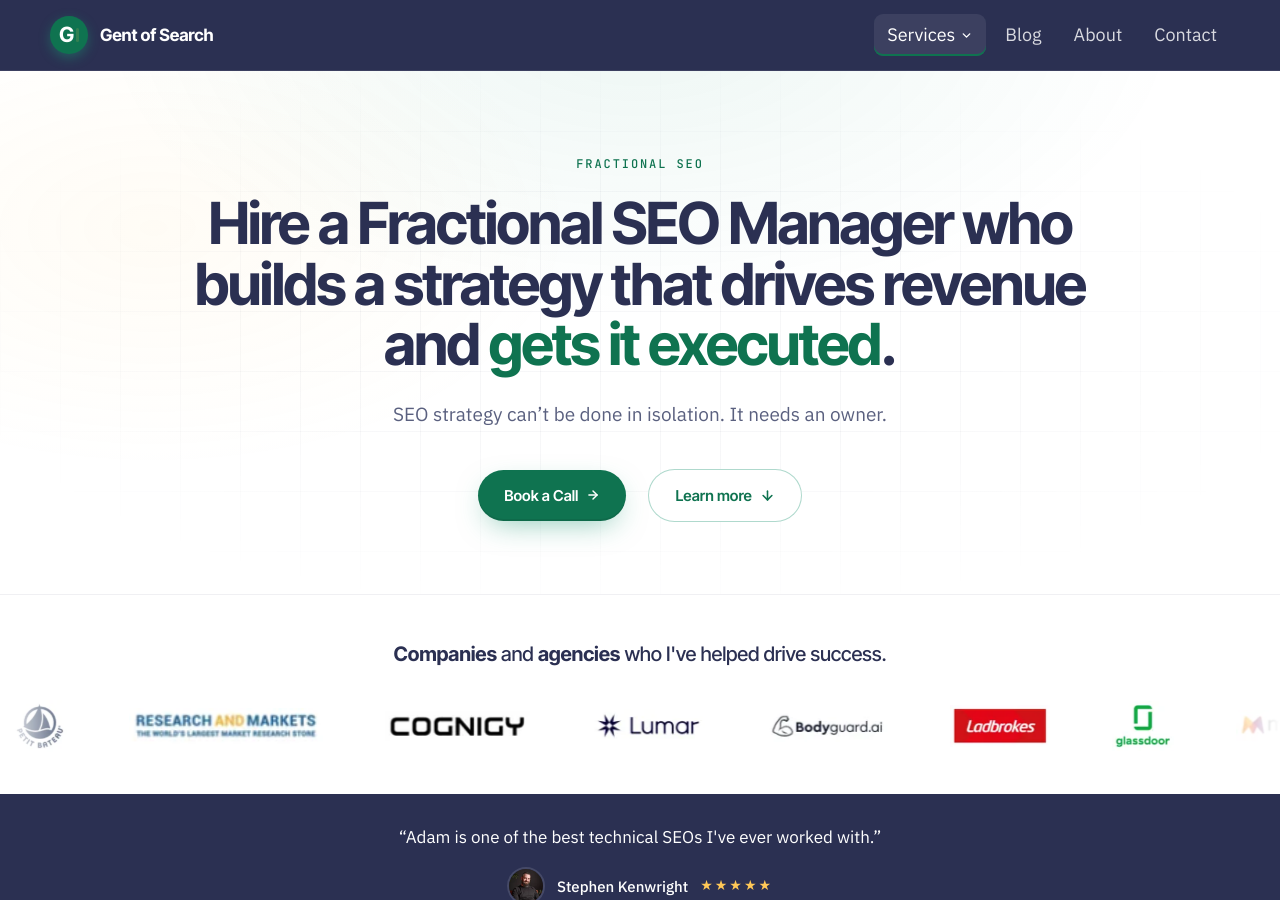
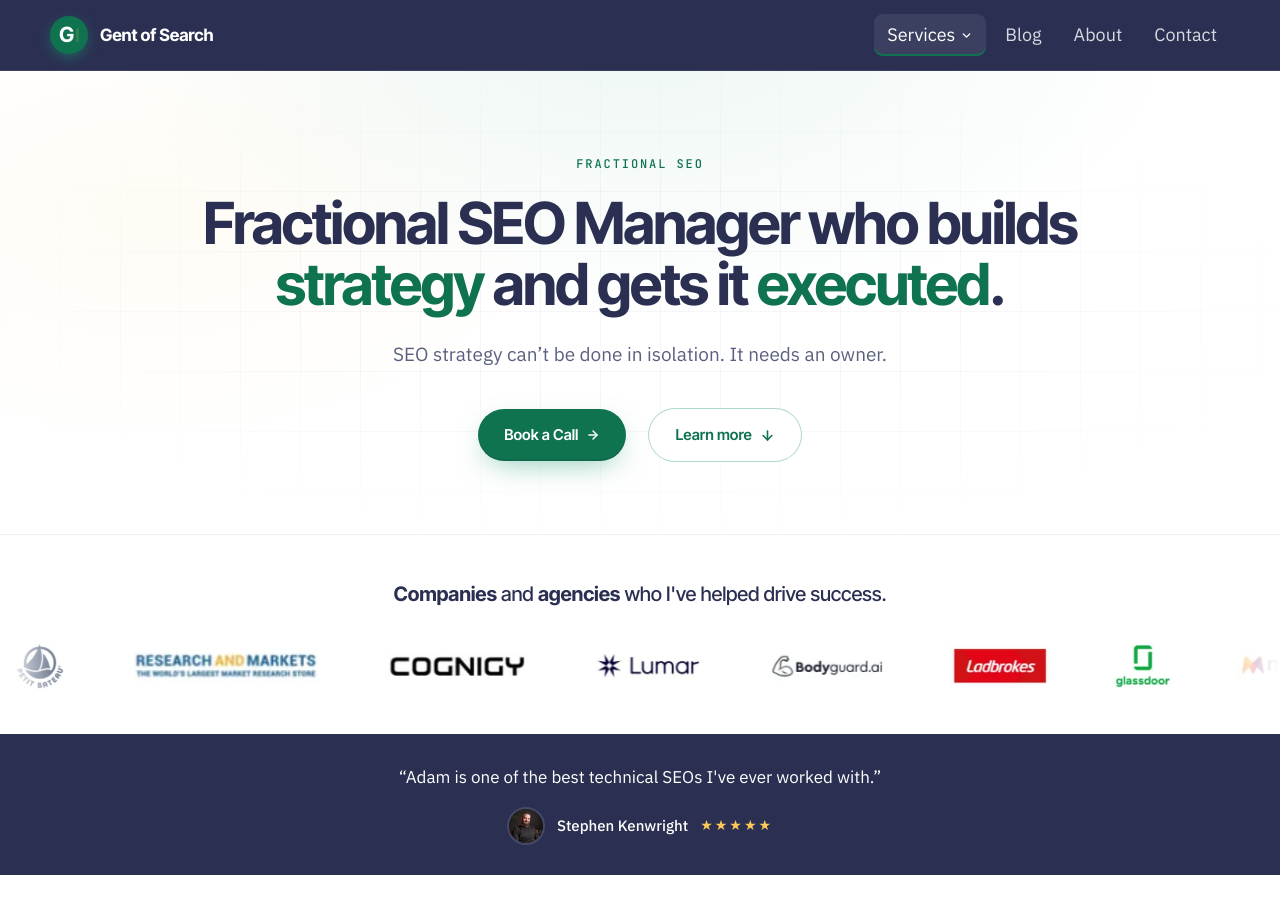
Before and after one commit to Gent-of-Search/gentofsearch.com, a Jekyll site: the page built from services/fractional-seo.html, in a window 1280 px wide and 900 px high. Built offline with Jekyll 4.4.1, drawn with Linux system fonts in a browser that asks for light colours.

Commit message:
Fractional: update H1 to 'Fractional SEO Manager who builds strategy and gets it executed' (strategy + executed green)

```diff
--- a/services/fractional-seo.html
+++ b/services/fractional-seo.html
@@ -11,7 +11,7 @@ service: fractional
     <div aria-hidden="true" style="position:absolute; inset:0; background-image:linear-gradient(rgba(43,48,82,0.04) 1px, transparent 1px), linear-gradient(90deg, rgba(43,48,82,0.04) 1px, transparent 1px); background-size:60px 60px; -webkit-mask-image:radial-gradient(ellipse at center, black 35%, transparent 78%); mask-image:radial-gradient(ellipse at center, black 35%, transparent 78%); pointer-events:none;"></div>
     <div style="position:relative; width:min(1180px,100% - 48px); margin:0 auto; padding:84px 0 72px; text-align:center;">
       <div style="font-family:'JetBrains Mono',monospace; font-size:12px; font-weight:500; letter-spacing:0.16em; text-transform:uppercase; color:#0F7350; margin-bottom:20px;">FRACTIONAL SEO</div>
-      <h1 style="font-family:'Inter Tight',sans-serif; font-weight:700; font-size:clamp(38px,4.6vw,58px); line-height:1.04; letter-spacing:-0.035em; color:#2B3052; margin:0 auto 24px; max-width:900px;">Hire a Fractional SEO Manager who builds a strategy that drives revenue and <span style="color:#0F7350;">gets it executed</span>.</h1>
+      <h1 style="font-family:'Inter Tight',sans-serif; font-weight:700; font-size:clamp(38px,4.6vw,58px); line-height:1.04; letter-spacing:-0.035em; color:#2B3052; margin:0 auto 24px; max-width:900px;">Fractional SEO Manager who builds <span style="color:#0F7350;">strategy</span> and gets it <span style="color:#0F7350;">executed</span>.</h1>
       <p style="font-size:clamp(17px,1.5vw,19px); color:#5A607F; max-width:560px; margin:0 auto; line-height:1.7;">SEO strategy can’t be done in isolation. It needs an owner.</p>
       <div style="display:flex; flex-wrap:wrap; justify-content:center; align-items:center; gap:22px; margin-top:38px;">
         <a href="https://calendar.app.google/Q7K8TY2cB71fhM7h9" target="_blank" rel="noopener" style="display:inline-flex; align-items:center; gap:8px; padding:14px 26px; border-radius:999px; font-family:'Inter Tight',sans-serif; font-weight:600; font-size:15px; background:#0F7350; color:#FFFFFF; text-decoration:none; box-shadow:0 10px 30px -10px rgba(26,147,111,0.55), inset 0 -2px 0 rgba(0,0,0,0.08);">Book a Call<svg width="14" height="14" viewBox="0 0 24 24" fill="none" stroke="currentColor" stroke-width="2.5" stroke-linecap="round" stroke-linejoin="round"><line x1="5" y1="12" x2="19" y2="12"></line><polyline points="12 5 19 12 12 19"></polyline></svg></a>
```
